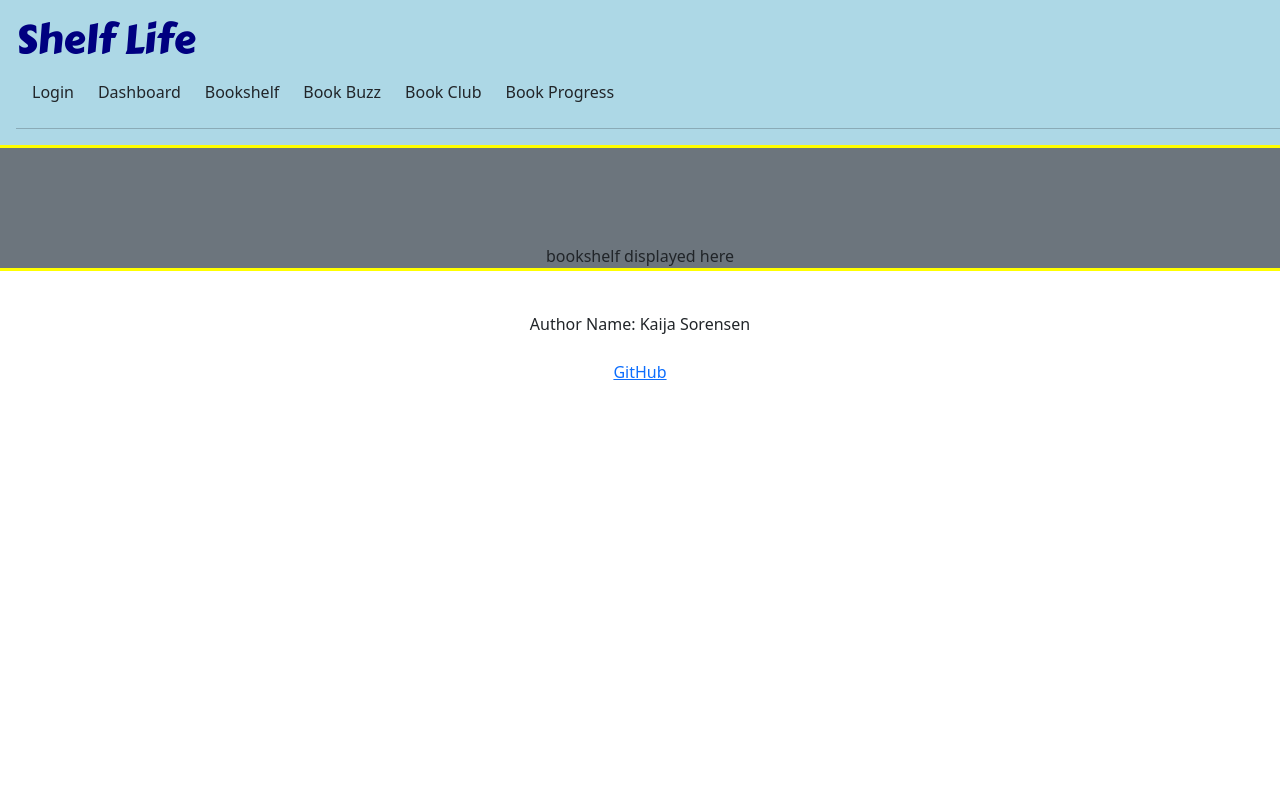
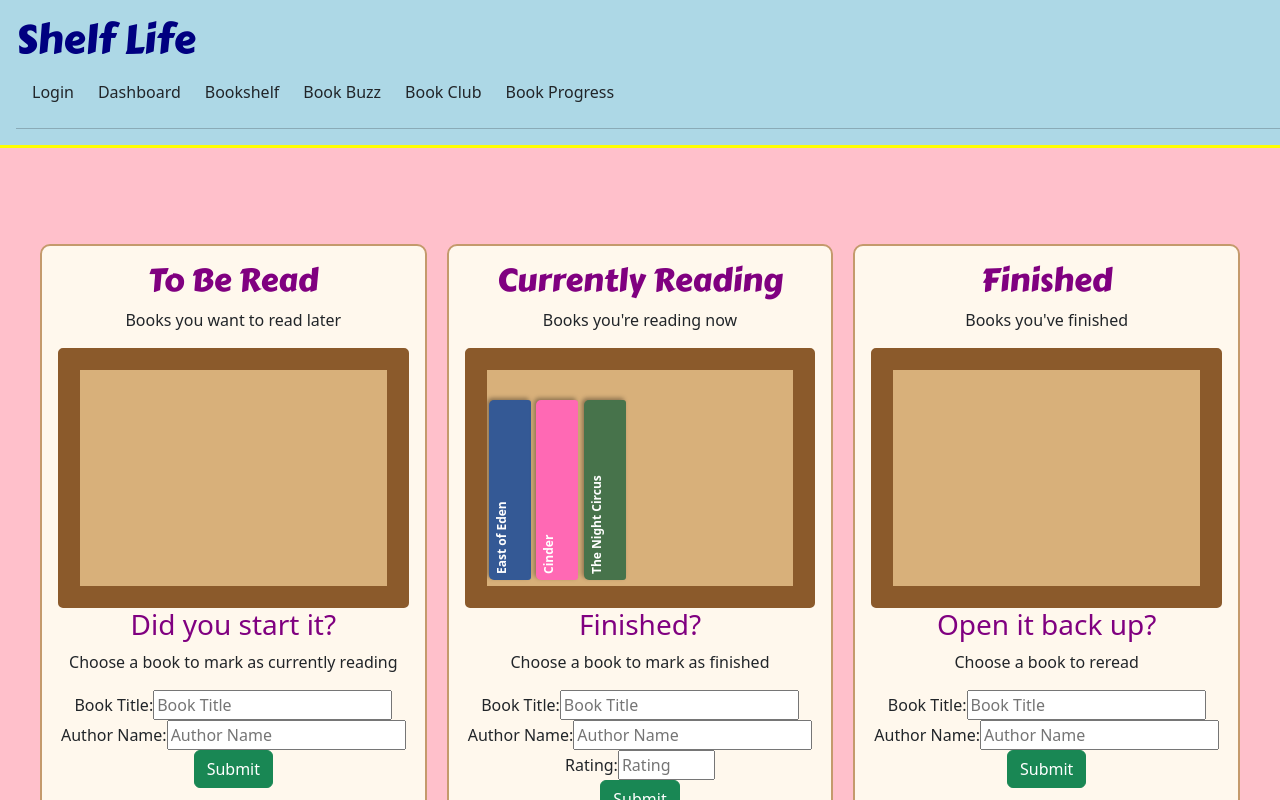
Before and after one commit to kaijakaye/startup, a React (Vite) app in the folder startup-react-p1/: page /bookshelf in a window 1280 px wide. Shown: the top 800 px of the page. Built offline with nearby package versions, Linux system fonts and the light colour scheme.

Commit message:
bookshelf component

```diff
--- /dev/null
+++ b/startup-react-p1/src/bookshelf/bookshelf.css
@@ -0,0 +1,92 @@
+/* The bookshelf itself */
+.bookshelf {
+  position: relative;
+  display: flex;
+  align-items: flex-end;
+  gap: 0.35rem;
+  min-height: 260px;
+  padding: 2rem 1rem 1.25rem;
+  background-color: #d8b07a;
+  border: 8px solid #8b5a2b;
+  border-radius: 5px;
+  overflow-x: auto;
+  overflow-y: hidden;
+}
+
+/* Wooden bookshelf pieces */
+.shelf-top,
+.shelf-left,
+.shelf-right,
+.shelf-bottom {
+  position: absolute;
+  z-index: 2;
+  background-color: #8b5a2b;
+}
+
+.shelf-top {
+  top: 0;
+  left: 0;
+  width: 100%;
+  height: 14px;
+}
+
+.shelf-left {
+  top: 0;
+  bottom: 0;
+  left: 0;
+  width: 14px;
+}
+
+.shelf-right {
+  top: 0;
+  right: 0;
+  bottom: 0;
+  width: 14px;
+}
+
+.shelf-bottom {
+  right: 0;
+  bottom: 0;
+  left: 0;
+  height: 14px;
+}
+
+/* Individual books */
+.shelf-book {
+  position: relative;
+  z-index: 1;
+  flex: 0 0 42px;
+  width: 42px;
+  height: 180px;
+  padding: 0.4rem 0.25rem;
+  color: white;
+  border-radius: 3px 5px 5px 3px;
+  box-shadow: 2px 2px 4px rgb(0 0 0 / 35%);
+  writing-mode: vertical-rl;
+  transform: rotate(180deg);
+  text-align: left;
+  font-size: 0.75rem;
+  font-weight: bold;
+}
+
+.shelf-book--blue {
+  background-color: #345995;
+}
+
+.shelf-book--pink {
+  background-color: hotpink;
+}
+
+.shelf-book--green {
+  background-color: #47734b;
+}
+
+.shelf-book--purple {
+  background-color: #754668;
+}
+
+@media (max-width: 800px) {
+  .columns {
+    grid-template-columns: 1fr;
+  }
+}
--- a/startup-react-p1/src/bookshelf/bookshelf.jsx
+++ b/startup-react-p1/src/bookshelf/bookshelf.jsx
@@ -1,9 +1,125 @@
 import React from 'react';
+import './bookshelf.css';
 
 export function Bookshelf() {
   return (
-    <main className="container-fluid bg-secondary text-center">
-      <div>bookshelf displayed here</div>
+    <main>
+        <div className="columns">
+            <div className="column">
+                <h2>To Be Read</h2>
+                <p>Books you want to read later</p>
+                <div className="bookshelf">
+                    <div className="shelf-top"></div>
+                    <div className="shelf-left"></div>
+                    <div className="shelf-right"></div>
+                    <div className="shelf-bottom"></div>
+                </div>
+                <h3>Did you start it?</h3>
+                <p>Choose a book to mark as currently reading</p>
+                <form method="get" action="bookshelf.html">
+                    <div>
+                    <label for="book-title">Book Title:</label>
+                    <input type="text" placeholder="Book Title" />
+                    </div>
+                    <div>
+                    <label for="author-name">Author Name:</label>
+                    <input type="text" placeholder="Author Name" />
+                    </div>
+                    <button className="btn btn-success" type="submit">Submit</button>
+                </form>
+            </div>
+
+            <div className="column">
+                <h2>Currently Reading</h2>
+                <p>Books you're reading now</p>
+                <div className="bookshelf">
+                    <div className="shelf-top"></div>
+                    <div className="shelf-left"></div>
+                    <div className="shelf-right"></div>
+
+                    <div className="shelf-book shelf-book--blue">
+                        East of Eden
+                    </div>
+
+                    <div className="shelf-book shelf-book--pink">
+                        Cinder
+                    </div>
+
+                    <div className="shelf-book shelf-book--green">
+                        The Night Circus
+                    </div>
+
+                    <div className="shelf-bottom"></div>
+                </div>
+                <h3>Finished?</h3>
+                <p>Choose a book to mark as finished</p>
+                <form method="get" action="bookshelf.html">
+                    <div>
+                    <label for="book-title">Book Title:</label>
+                    <input type="text" placeholder="Book Title" />
+                    </div>
+                    <div>
+                    <label for="author-name">Author Name:</label>
+                    <input type="text" placeholder="Author Name" />
+                    </div>
+                    <div>
+                    <label for="rating">Rating:</label>
+                    <input type="number" placeholder="Rating" min="0" max="5" step="0.5" />
+                    </div>
+                    <button className="btn btn-success" type="submit">Submit</button>
+                </form>
+            </div>
+
+            <div className="column">
+                <h2>Finished</h2>
+                <p>Books you've finished</p>
+                <div className="bookshelf">
+                    <div className="shelf-top"></div>
+                    <div className="shelf-left"></div>
+                    <div className="shelf-right"></div>
+                    <div className="shelf-bottom"></div>
+                </div>
+                <h3>Open it back up?</h3>
+                <p>Choose a book to reread</p>
+                <form method="get" action="bookshelf.html">
+                    <div>
+                    <label for="book-title">Book Title:</label>
+                    <input type="text" placeholder="Book Title" />
+                    </div>
+                    <div>
+                    <label for="author-name">Author Name:</label>
+                    <input type="text" placeholder="Author Name" />
+                    </div>
+                    <button className="btn btn-success" type="submit">Submit</button>
+                </form>
+            </div>
+        </div>
+
+        <div className="column">
+            <h2>Search for a book</h2>
+            <p>Enter the title of a book you want to add to your current reads, TBR, or finished books</p>
+            <form method="get" action="bookshelf.html">
+                <div>
+                <label for="book-title">Book Title:</label>
+                <input type="text" placeholder="Search for a book title..." />
+                </div>
+                <div className="api-book-result">
+                    <img src="https://m.media-amazon.com/images/S/compressed.photo.goodreads.com/books/1786033865i/9361589.jpg" width="100" alt="Book cover"/>
+                    <div>
+                        <h3>The Night Circus</h3>
+                        <p>Erin Morgenstern</p>
+                        <p>Placeholder data from book API</p>
+                    </div>
+                </div>
+                <label for="options">Select a bookshelf:</label>
+                <select id="options" name="options" placeholder="Select a bookshelf">
+                    <option value="To Be Read">To Read</option>
+                    <option value="Currently Reading">Currently Reading</option>
+                    <option value="Finished">Finished</option>
+                </select><br></br>
+                <button className="btn btn-success" type="submit">Add to Bookshelf</button>
+            </form>
+        </div>
     </main>
   );
 }
```
